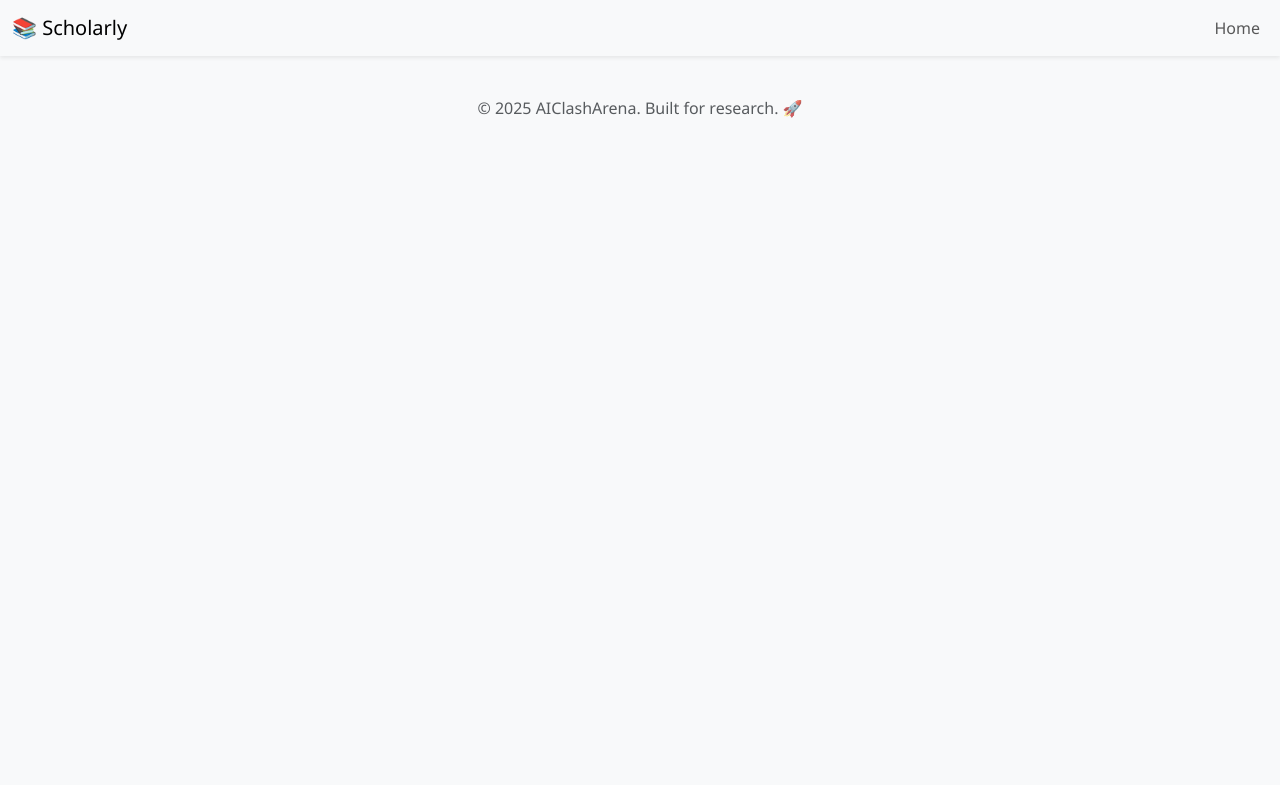
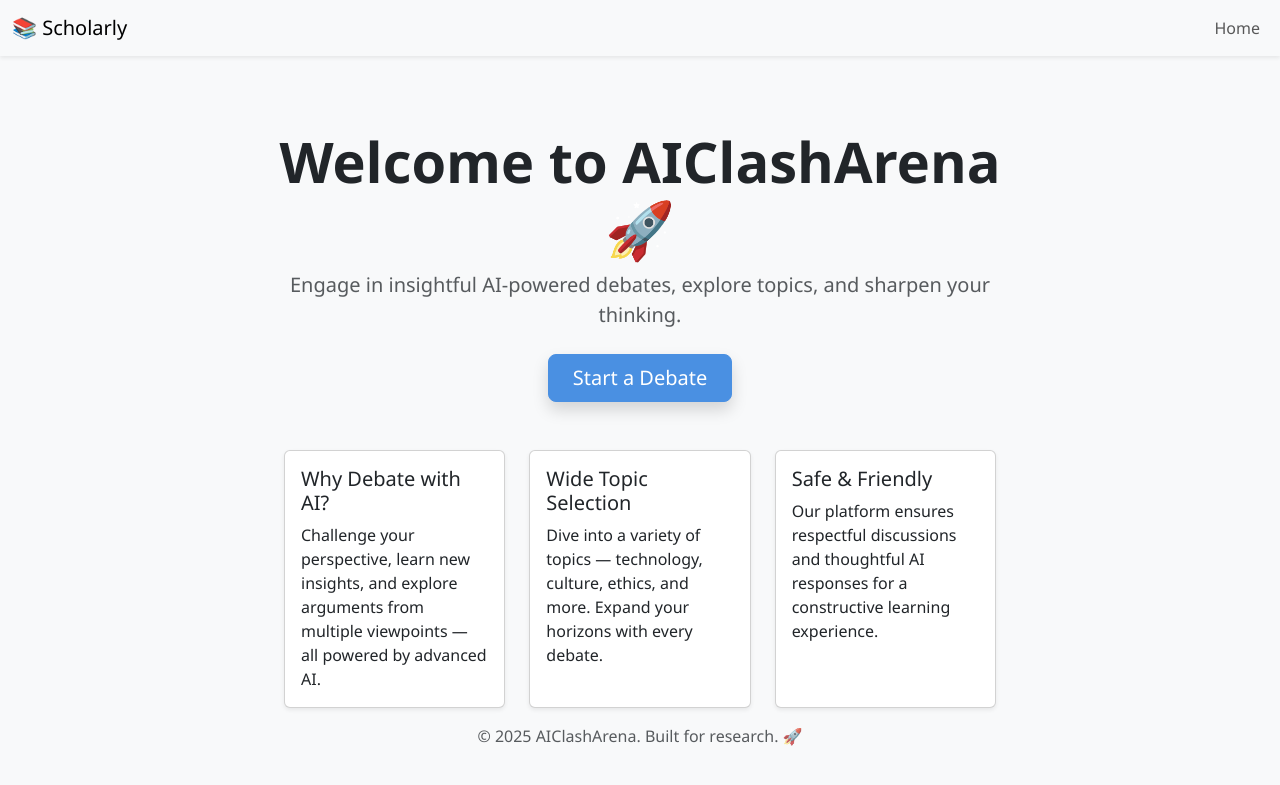
Before and after one commit to peejaykoy12345/AIClashArena, a Flask app: page / in a window 1280 px wide. Shown: the top 785 px of the page. Run offline with Flask 3, Linux system fonts and the light colour scheme.

Commit message:
Added the home page

```diff
--- a/AIClashArena/templates/home.html
+++ b/AIClashArena/templates/home.html
@@ -1,5 +1,50 @@
 {% extends "layout.html" %}
 
 {% block content %}
+<div class="text-center mt-5">
+  <h1 class="display-4 fw-bold">Welcome to AIClashArena 🚀</h1>
+  <p class="lead text-muted mb-4">
+    Engage in insightful AI-powered debates, explore topics, and sharpen your thinking.
+  </p>
+  <div class="d-flex justify-content-center gap-3 flex-wrap">
+    <a href="{{ url_for('general.debate') }}" class="btn btn-primary btn-lg px-4 shadow">
+      Start a Debate
+    </a>
+  </div>
+</div>
 
+<div class="container mt-5">
+  <div class="row gy-4">
+    <div class="col-md-4">
+      <div class="card h-100 shadow-sm">
+        <div class="card-body">
+          <h5 class="card-title">Why Debate with AI?</h5>
+          <p class="card-text">
+            Challenge your perspective, learn new insights, and explore arguments from multiple viewpoints — all powered by advanced AI.
+          </p>
+        </div>
+      </div>
+    </div>
+    <div class="col-md-4">
+      <div class="card h-100 shadow-sm">
+        <div class="card-body">
+          <h5 class="card-title">Wide Topic Selection</h5>
+          <p class="card-text">
+            Dive into a variety of topics — technology, culture, ethics, and more. Expand your horizons with every debate.
+          </p>
+        </div>
+      </div>
+    </div>
+    <div class="col-md-4">
+      <div class="card h-100 shadow-sm">
+        <div class="card-body">
+          <h5 class="card-title">Safe & Friendly</h5>
+          <p class="card-text">
+            Our platform ensures respectful discussions and thoughtful AI responses for a constructive learning experience.
+          </p>
+        </div>
+      </div>
+    </div>
+  </div>
+</div>
 {% endblock content %}
```
